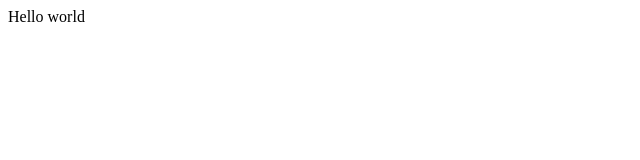
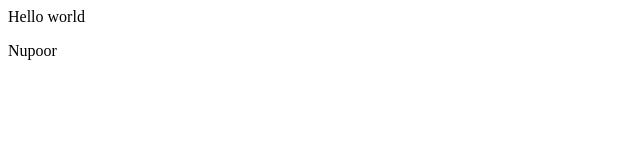
Before and after one commit to nupoorjoshi23/demo, a plain HTML site: page index.html in a window 1280 px wide. Shown: the full height of the page, 0-640 px from the left. Drawn offline with Linux system fonts and the light colour scheme.

Commit message:
add nupoor

```diff
--- a/index.html
+++ b/index.html
@@ -1 +1,2 @@
 <p>Hello world</p>
+<p>Nupoor</p>
```
